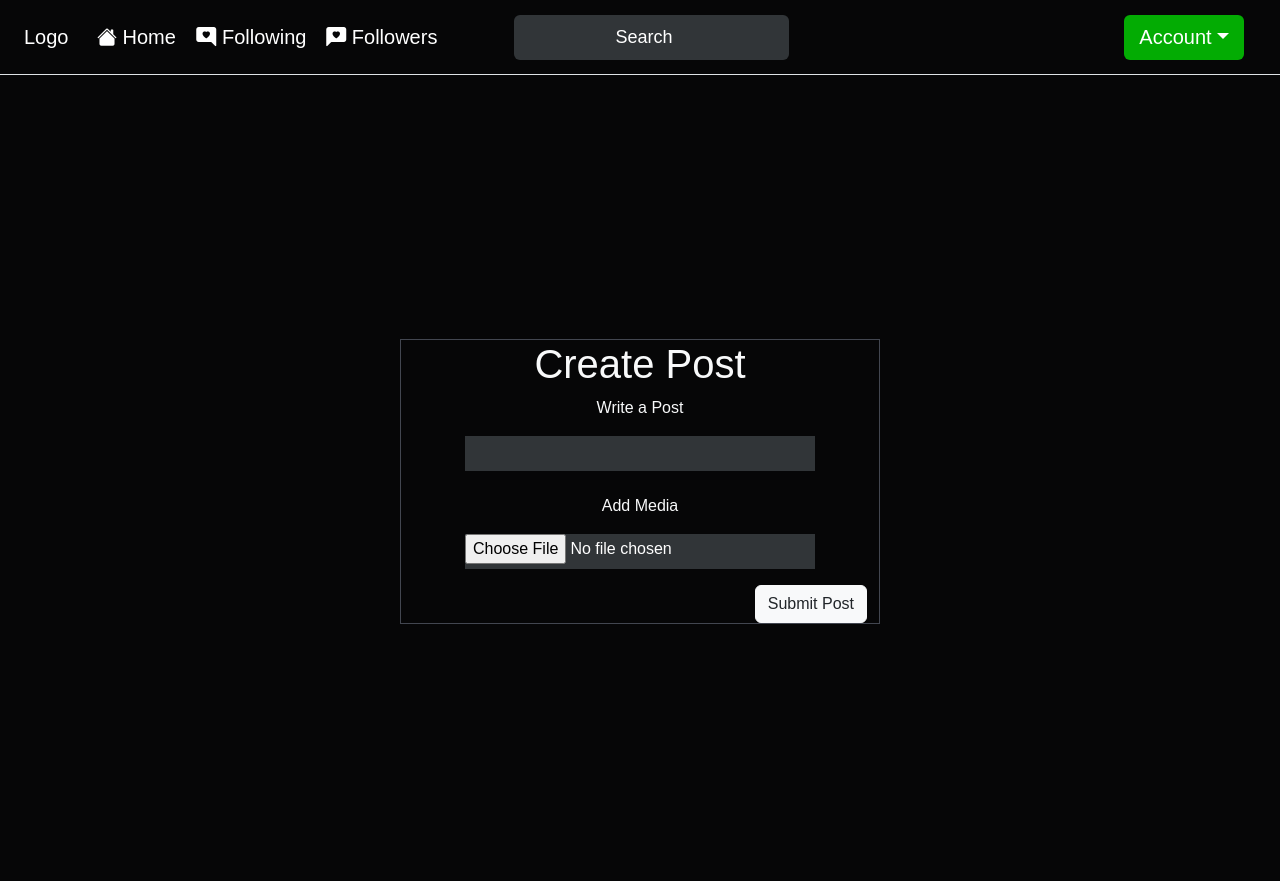
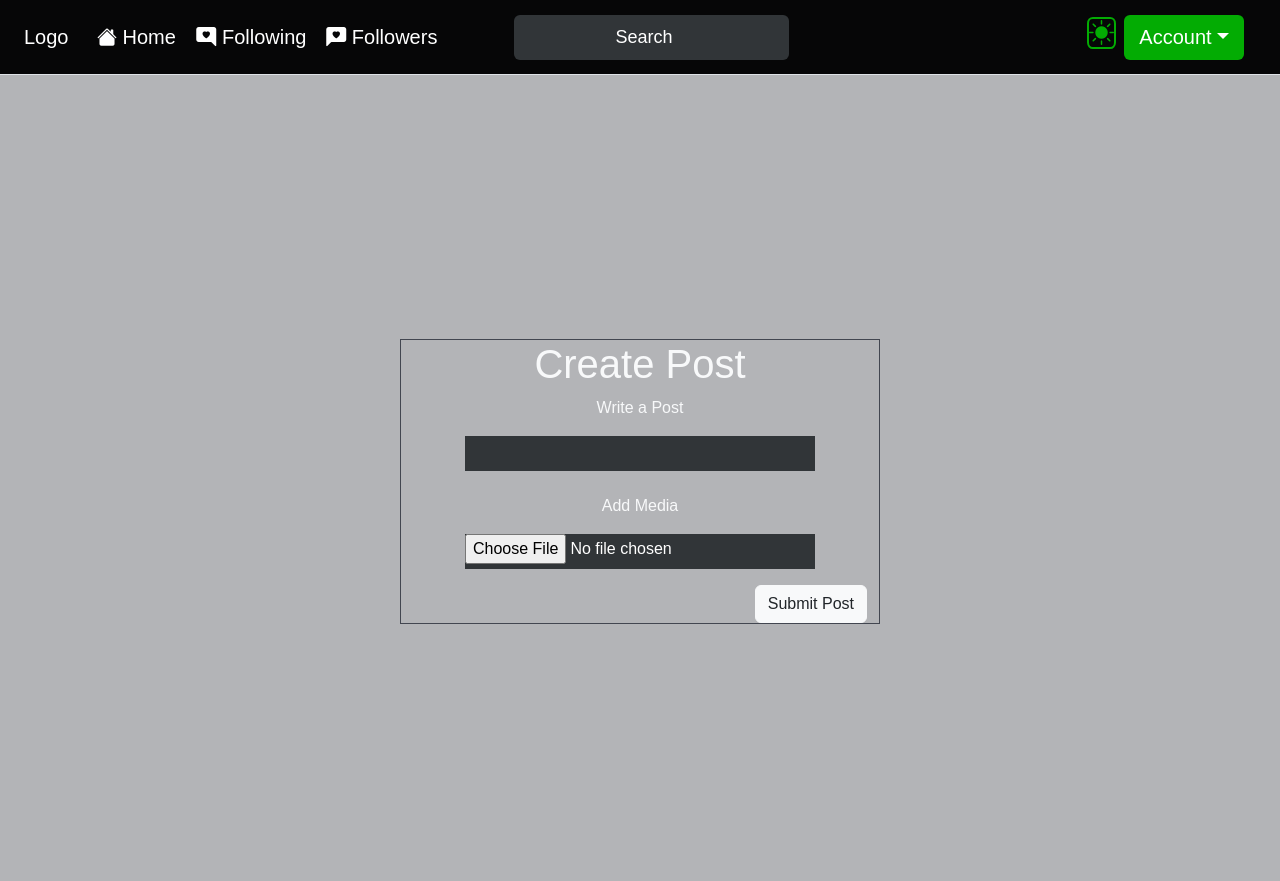
Before and after one commit to cosenzam/CSC400, a Flask app: page /create_post/ in a window 1280 px wide. Run offline with Flask 3, Linux system fonts and the light colour scheme; the visitor is signed in with stand-in values (Sample User, id 1); some libraries are stand-ins or nearby versions.

Commit message:
toggle theme

```diff
--- a/Templates/base.html
+++ b/Templates/base.html
@@ -5,10 +5,11 @@
         <link rel="stylesheet" href="{{ url_for('static', filename='css/stylesheet.css') }}">
         <link rel="stylesheet" href="https://cdn.jsdelivr.net/npm/bootstrap-icons@1.10.3/font/bootstrap-icons.css">
         <script src="https://code.jquery.com/jquery-3.6.4.js" integrity="sha256-a9jBBRygX1Bh5lt8GZjXDzyOB+bWve9EiO7tROUtj/E=" crossorigin="anonymous"></script>
+        <link rel="stylesheet" href="https://cdn.jsdelivr.net/npm/bootstrap-icons@1.3.0/font/bootstrap-icons.css" />
         <title>{% block title %}{% endblock %}</title>
     </head>
 
-    <body class="text-light" onload="countText()">
+    <body class="text-light light" onload="countText()">
       <nav class="nav navbar navbar-dark navbar-expand-lg sticky-top border-bottom">
           <div class="container-fluid">
 
@@ -43,6 +44,10 @@
               </ul>
               <ul class="nav navbar-nav acc-dropdown-pad container-fluid justify-content-end">
                 <li class="nav navbar-nav nav-item">
+                  <li>
+                    <i class="bi-brightness-high-fill" id="toggleButton"></i>
+                  </li>
+                  &ensp;
                   <div class="dropdown">
                     <button class="btn button-color dropdown-toggle account-btn" type="button" data-bs-toggle="dropdown" aria-expanded="false">Account</button>
                     <ul class="dropdown-menu dropdown-menu-center">
@@ -67,6 +72,9 @@
                 </form>
               </ul>
               <ul class="nav navbar-nav text-light container-fluid justify-content-end nav-link-hover">
+                <li>
+                  <i class="bi-brightness-high-fill" id="toggleButton"></i>
+                </li>
                 <li class="nav-item">
                   <a class="nav-link" href="{{ url_for('login') }}">Login</a>
                 </li>
--- a/static/css/stylesheet.css
+++ b/static/css/stylesheet.css
@@ -427,3 +427,28 @@ body{
   background-color:  rgba(175, 175, 175, 0.274);
 }
 */
+
+i {
+  color: rgb(3, 172, 3);
+  font-size: 25px;
+  cursor: pointer;
+  transform: translate(-50%, -50%);
+  border: 2px solid rgb(3, 172, 3);
+  width: 50px;
+  height: 50px;
+  border-radius: 20%;
+}
+
+.dark {
+  --main-background: hsl(230, 17%, 14%);
+  --main-font: white;
+}
+
+.light {
+  --main-background: hsl(228, 3%, 71%);
+}
+
+body {
+  background: var(--main-background);
+  color: var(--main-font);
+}
--- a/static/js_functions.js
+++ b/static/js_functions.js
@@ -477,3 +477,39 @@ if(window.location.href.includes('/following')){
 $(document).ready(function() {
   $("#loading").hide();
 });
+
+//toggle body theme (gray/black)
+const icon = document.getElementById("toggleButton");
+
+
+function clickHandler() {
+  icon.classList.toggle('bi-brightness-high-fill');
+
+  if (icon.classList.toggle('bi-moon')) {
+    document.body.classList.remove("light");
+    document.body.classList.add("dark");
+    document.body.style.transition = '2s';
+    localStorage.setItem("theme", "dark");
+    console.log(localStorage.getItem("theme"));
+    }
+  else {
+    document.body.classList.add("light");
+    document.body.classList.remove("dark");
+    document.body.style.transition = '2s';
+    localStorage.setItem("theme", "light");
+    console.log(localStorage.getItem("theme"));
+    }
+}
+icon.addEventListener("click", clickHandler);
+
+window.onload = checkTheme();
+
+function checkTheme() {
+    const localStorageTheme = localStorage.getItem("theme");
+    console.log(localStorage.getItem("theme"));
+
+    if (localStorageTheme !== null) {
+        // set the theme of body
+        document.body.className = localStorageTheme;
+    }
+}
```
